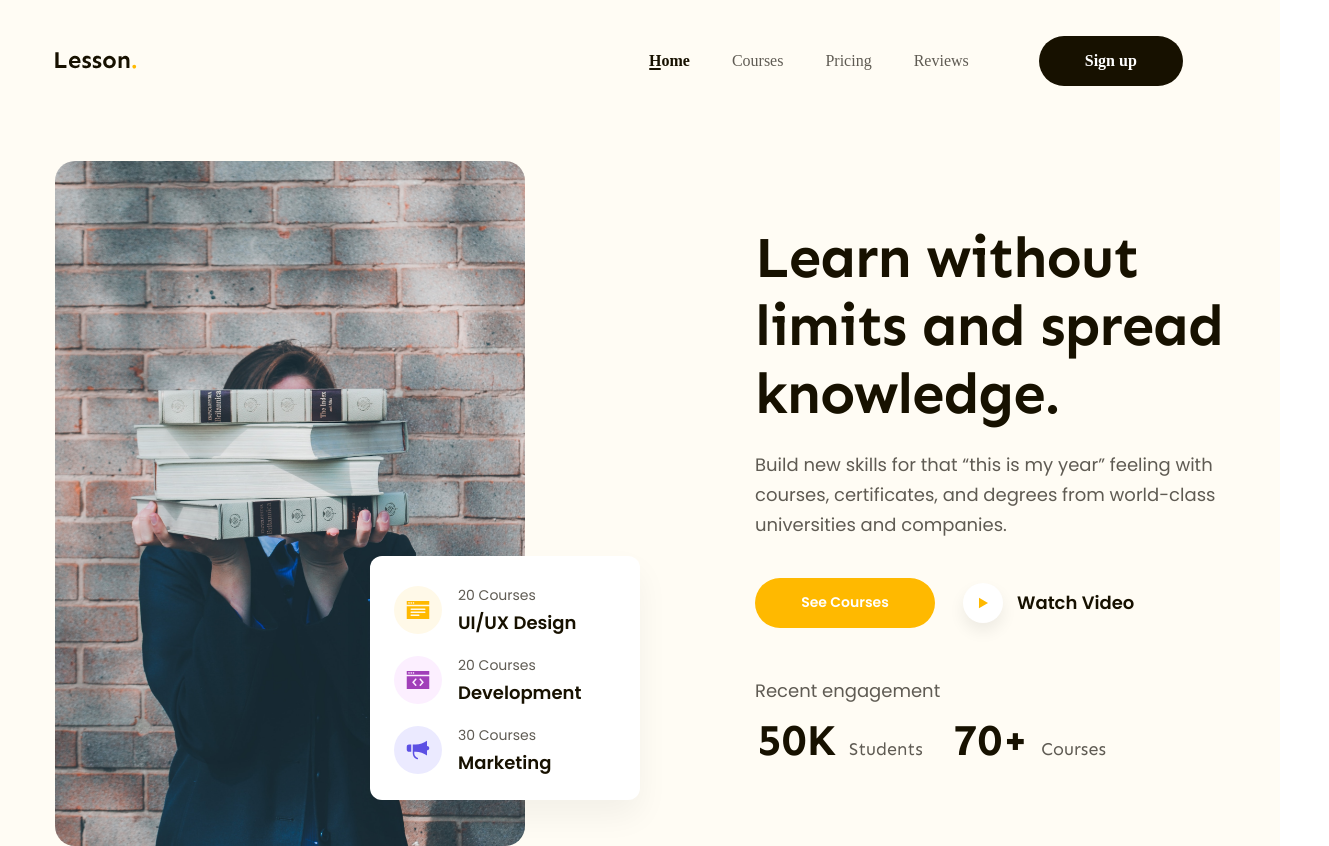
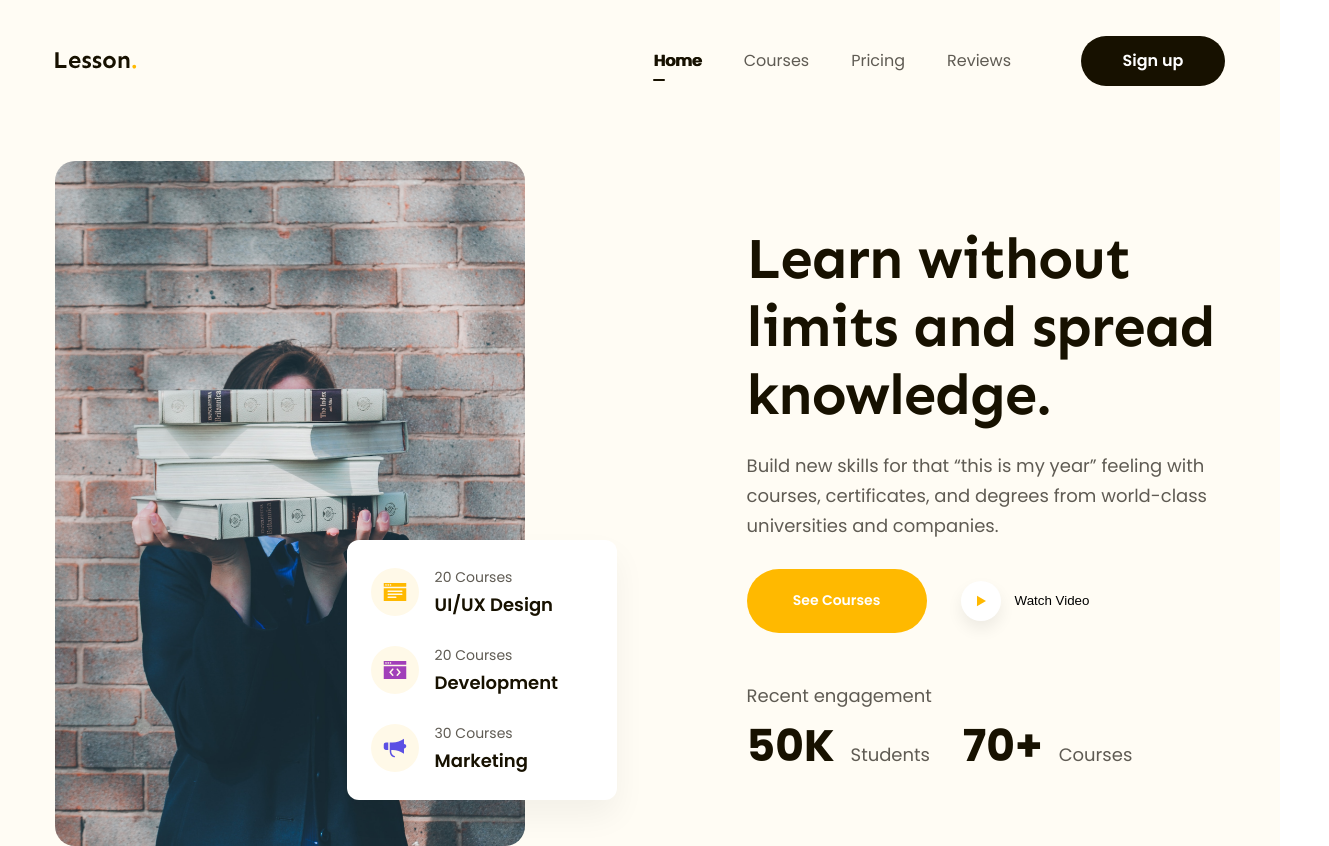
Before and after one commit to xuananh2212/project-html-css-02, a plain HTML site: page index.html in a window 1280 px wide. Shown: the top 846 px of the page, 1329 px wide, since content can reach past the window. Drawn offline with Linux system fonts and the light colour scheme.

Commit message:
sua hezo

```diff
--- a/assets/css/style.css
+++ b/assets/css/style.css
@@ -1,23 +1,32 @@
 * {
     box-sizing: border-box;
+}
+
+body {
     font-family: 'Poppins', sans-serif;
-
-
 }
 
 html {
     font-size: 62.5%;
 }
 
-html, body {
+html,
+body {
     scroll-behavior: smooth;
+}
+
+:root {
+    --font-sen: 'Sen', sans-serif;
 }
 
 /* ================common=================== */
 
 .content {
     width: 1170px;
-    margin: auto;
+    max-width: calc(100% - 48px);
+    margin-left: auto;
+    margin-right: auto;
+
 
 }
 
@@ -31,7 +40,7 @@ a {
     width: 118px;
     height: 50px;
     background: #171100;
-    border-radius: 25px;
+    border-radius: 999px;
     font-weight: 600;
     font-size: 1.4rem;
     line-height: 1.9;
@@ -43,13 +52,16 @@ a {
 
 /* ====================Header================== */
 
-.fixed-header {
+header {
+    background: #FFFCF4;
+    padding-top: calc(36px - 12px);
+}
+
+.header.fixed {
     position: sticky;
     left: 0;
-    top: calc(12px - 36px);
+    top: -24px;
     z-index: 1;
-    background: #FFFCF4;
-    padding-top: calc(36px - 12px);
 }
 
 .nav-bar {
@@ -61,12 +73,12 @@ a {
 
 .nav-menu {
     display: flex;
-    margin-left: 512px;
-    gap: 42px;
+    margin-left: auto;
 
 }
 
 .nav-menu a {
+    padding: 8px 21px;
     font-weight: 400;
     font-size: 1.6rem;
     line-height: 1.75;
@@ -74,18 +86,23 @@ a {
 
 }
 
-.nav-menu li:first-child a {
+.nav-menu li.action a {
     position: relative;
     font-weight: 600;
-    text-align: center;
     color: #171100;
 }
 
-.nav-menu li:first-child a::before {
+.nav-menu a:hover,
+.nav-menu li.action a {
+    text-shadow: 1px 0 0 currentColor;
+    color: #171100;
+}
+
+.nav-menu .action a::before {
     display: inline-block;
     content: "";
     position: absolute;
-    left: 0;
+    left: 21px;
     bottom: -1px;
     width: 12px;
     height: 2px;
@@ -93,8 +110,8 @@ a {
     border-radius: 1px;
 }
 
-.nav-bar .btn {
-    margin-left: 70px;
+.nav-bar .action-btn {
+    margin-left: 49px;
     min-width: 144px;
     font-size: 1.6rem;
     line-height: 1.75;
@@ -102,75 +119,155 @@ a {
 
 /* ======================hero=============== */
 
-.hezo-wrap {
+.hezo {
     background: #FFFCF4;
-    padding-top: calc(75px - 12px);
+    padding-top: 63px;
     padding-bottom: 65px;
 }
 
-.hezo {
+.body {
     display: flex;
 }
 
-.hezo .image-block {
+.body .media-block {
     position: relative;
+    width: 48%;
 }
 
-.hezo .image-block,
-.hezo .infor {
-    width: 50%;
-}
-
-.hezo .image-block>img {
+.body .media-block .img {
     width: 470px;
     height: 685px;
     object-fit: cover;
     border-radius: 20px;
 }
 
-.hezo .image-block .row {
+.body .media-block .hezo-summary {
     width: 270px;
-    height: 244px;
     position: absolute;
     right: 0;
     bottom: 48px;
     background: #FFFFFF;
     box-shadow: 0px 16px 32px rgba(0, 0, 0, 0.05);
     border-radius: 12px;
-    padding: 24px 58px 24px 24px;
+    padding: 24px 24px;
 
 }
 
-.hezo .image-block .row-list .row-items {
+.body .media-block .hezo-summary .items {
     display: flex;
     gap: 16px;
-    margin-top: 14px;
+    align-items: center;
 }
 
-.hezo .image-block .row-list {
-    margin-top: -12px;
+.body .media-block .hezo-summary .icon {
+    display: flex;
+    width: 48px;
+    height: 48px;
+    justify-content: center;
+    align-items: center;
+    background: #FFF9E8;
+    border-radius: 50%;
+
 }
 
-.hezo .image-block .row-list .row-items .desc {
+.body .media-block .infor .label {
     font-weight: 400;
     font-size: 1.4rem;
     line-height: 1.86;
     color: #5F5B53;
 }
 
-.hezo .image-block .row-list .row-items h2 {
+.body .media-block .infor .title {
     font-weight: 600;
     font-size: 18px;
     line-height: 30px;
     color: #171100;
 }
 
-.hezo .infor {
-    padding: 63px 0 64px 115px;
+.body .media-block .items+.items {
+    margin-top: 22px;
+}
+
+
+.body .content-block {
+    width: 52%;
+    padding: calc(214px - 150px) 0 0 130px;
+}
+
+.body .content-block .title {
+    font-family: var(--font-sen);
+    font-weight: 700;
+    font-size: 5.8rem;
+    line-height: 1.17;
+    letter-spacing: -0.02em;
+    color: #171100;
+}
+
+.body .content-block .desc {
+    margin-top: 22px;
+    font-weight: 400;
+    font-size: 1.8rem;
+    line-height: 1.67;
+    color: #5F5B53;
 
 }
 
-.hezo .infor h1 {
+.body .content-block .cta-group {
+    display: flex;
+    align-items: center;
+    gap: 28px;
+    margin: 28px 0 48px 0;
+}
+
+.body .content-block .btn-cta {
+    min-width: 180px;
+    height: 64px;
+    background: #FFB900;
+}
+
+.body .content-block .watch-video {
+    display: flex;
+    gap: 14px;
+    align-items: center;
+    border: none;
+    background-color: transparent;
+}
+
+.body .content-block .watch-video .icon {
+    display: flex;
+    justify-content: center;
+    align-items: center;
+    width: 40px;
+    height: 40px;
+    background: #FFFFFF;
+    box-shadow: 0px 8px 16px rgba(0, 0, 0, 0.07);
+    border-radius: 50%;
+}
+
+.body .content-block .stats {
+    margin-top: 8px;
+    margin-left: -28px;
+}
+
+.body .content-block .stats strong {
+    margin: 0 16px 0 28px;
+    font-weight: 700;
+    font-size: 4.4rem;
+    line-height: 1.23;
+    color: #171100;
+}
+
+
+
+
+
+
+
+
+
+
+
+/* .body .infor h1 {
     font-family: 'Sen', sans-serif;
     font-weight: 700;
     font-size: 5.8rem;
@@ -179,7 +276,7 @@ a {
     color: #171100;
 }
 
-.hezo .infor .desc-1 {
+.body .infor .desc-1 {
     margin-top: 22px;
     font-weight: 400;
     font-size: 1.8rem;
@@ -187,26 +284,26 @@ a {
     color: #5F5B53;
 }
 
-.hezo .infor .row {
+.body .infor .row {
     margin-top: 38px;
     display: flex;
     gap: 28px;
 }
 
-.hezo .infor .row .btn {
+.body .infor .row .btn {
     min-width: 180px;
     font-size: 1.4rem;
     background: #FFB900;
     border-radius: 32px;
 }
 
-.hezo .infor .row .row-item {
+.body .infor .row .row-item {
     display: flex;
     align-items: center;
     gap: 14px;
 }
 
-.hezo .infor .row .row-item a {
+.body .infor .row .row-item a {
     font-weight: 600;
     font-size: 1.8rem;
     line-height: 1.67;
@@ -214,7 +311,7 @@ a {
 
 }
 
-.hezo .infor .row .row-item .sub-row {
+.body .infor .row .row-item .sub-row {
     display: flex;
     width: 40px;
     height: 40px;
@@ -224,11 +321,11 @@ a {
 
 }
 
-.hezo .infor .row .row-item .sub-row img {
+.body .infor .row .row-item .sub-row img {
     margin: auto;
 }
 
-.hezo .infor .desc-2 {
+.body .infor .desc-2 {
     margin-top: 48px;
     font-weight: 400;
     font-size: 1.8rem;
@@ -237,13 +334,13 @@ a {
 
 }
 
-.hezo .infor .row-infor {
+.body .infor .row-infor {
     margin-top: 8px;
     display: flex;
     gap: 28px;
 }
 
-.hezo .infor .row-infor strong {
+.body .infor .row-infor strong {
     font-family: 'Sen', sans-serif;
     margin-left: 2px;
     font-weight: 700;
@@ -254,12 +351,12 @@ a {
 
 }
 
-.hezo .infor .row-infor span {
+.body .infor .row-infor span {
     font-weight: 400;
     font-size: 1.8rem;
     line-height: 1.67;
     color: #5F5B53;
-}
+} */
 
 
 /* =================course=================== */
--- a/index.html
+++ b/index.html
@@ -10,10 +10,9 @@
     <!-- link font  -->
     <link rel="preconnect" href="https://fonts.googleapis.com">
     <link rel="preconnect" href="https://fonts.gstatic.com" crossorigin>
-    <link href="https://fonts.googleapis.com/css2?family=Poppins:wght@200;400;500;600;700;800&display=swap"
+    <link
+        href="https://fonts.googleapis.com/css2?family=Poppins:wght@400;500;600;700&family=Sen:wght@400;700&display=swap"
         rel="stylesheet">
-    <link href="https://fonts.googleapis.com/css2?family=Sen:wght@400;700&display=swap" rel="stylesheet">
-
 
 
     <!-- link file reset css -->
@@ -22,72 +21,77 @@
     <!-- link file css -->
     <link rel="stylesheet" href="./assets/css/style.css">
 </head>
-
-<body >
-    <header class="fixed-header">
+<body>
+    <header class="header fixed">
         <div class="content">
             <nav class="nav-bar">
-               <a href="#"> <img src="./assets/imgs/logo.svg" alt="logo" class="logo"></a>
+                <a href="#"> <img src="./assets/imgs/logo.svg" alt="logo" class="logo"></a>
                 <ul class="nav-menu">
-                    <li><a href="#">Home</a></li>
+                    <li class="action"><a href="#">Home</a></li>
                     <li><a href="#courses">Courses</a></li>
                     <li><a href="#pricing">Pricing</a></li>
                     <li><a href="#reviews">Reviews</a></li>
                 </ul>
-                <a class="btn" href="#!">Sign up</a>
+                <a class="btn action-btn" href="#!">Sign up</a>
             </nav>
         </div>
     </header>
     <main>
-        <div class="hezo-wrap">
+        <div class="hezo">
             <div class="content">
-                <div class="hezo">
-                    <div class="image-block">
-                        <img src="./assets/imgs/hero.jpg" alt="">
-                        <div class="row">
-                            <div class="row-list">
-                                <div class="row-items">
-                                    <img src="./assets/imgs/hero-icon1.svg" alt="">
-                                    <div class="sub-row">
-                                        <p class="desc">20 Courses</p>
-                                        <h2>UI/UX Design</h2>
-                                    </div>
+                <div class="body">
+                    <div class="media-block">
+                        <img src="./assets/imgs/hero.jpg" alt="" class="img">
+                        <div class="hezo-summary">
+
+                              <div class="items">
+                                <div class="icon">
+                                    <img src="./assets/icons/list.svg" alt="">
                                 </div>
-                                <div class="row-items">
-                                    <img src="./assets/imgs/hero-icon2.svg" alt="">
-                                    <div class="sub-row">
-                                        <p class="desc">20 Courses</p>
-                                        <h2>Development</h2>
-                                    </div>
-                                </div>
-                                <div class="row-items">
-                                    <img src="./assets/imgs/hero-icon3.svg" alt="">
-                                    <div class="sub-row">
-                                        <p class="desc">30 Courses</p>
-                                        <h2>Marketing</h2>
-                                    </div>
+                                <div class="infor">
+                                    <p class="label">20 Courses</p>
+                                    <p class="title">UI/UX Design</p>
                                 </div>
                             </div>
+                            <div class="items">
+                                <div class="icon">
+                                    <img src="./assets/icons/code.svg" alt="">
+                                </div>
+                                <div class="infor">
+                                    <p class="label">20 Courses</p>
+                                    <p class="title">Development</p>
+                                </div>
+                            </div>
+                            <div class="items">
+                                <div class="icon">
+                                    <img src="./assets/icons/speaker.svg" alt="">
+                                </div>
+                                <div class="infor">
+                                    <p class="label">30 Courses</p>
+                                    <p class="title">Marketing</p>
+                                </div>
+                            </div>
+
                         </div>
                     </div>
-                    <div class="infor">
+                    <div class="content-block">
                         <h1 class="title">Learn without limits and spread knowledge.</h1>
-                        <p class="desc-1">Build new skills for that “this is my year” feeling with courses,
+                        <p class="desc">Build new skills for that “this is my year” feeling with courses,
                             certificates, and degrees from world-class universities and companies.</p>
-                        <div class="row">
-                            <a href="#!" class="btn">See Courses</a>
-                            <div class="row-item">
-                                <div class="sub-row">
+                        <div class="cta-group">
+                            <a href="#!" class="btn btn-cta">See Courses</a>
+                            <button class="watch-video">
+                                <div class="icon">
                                     <img src="./assets/imgs/Polygon.svg" alt="">
                                 </div>
-                                <a href="#!">Watch Video</a>
-                            </div>
+                               <span>Watch Video</span>
+                            </button>
                         </div>
-                        <p class="desc-2">Recent engagement</p>
-                        <div class="row-infor">
-                            <strong>50K <span>Students</span></strong>
-                            <strong>70+ <span>Courses</span></strong>
-                        </div>
+                        <p class="desc">Recent engagement</p>
+                        <p class="desc stats">
+                            <strong>50K</strong>Students
+                            <strong>70+</strong>Courses
+                        </p>
 
                     </div>
                 </div>
```
Also changed, not shown: assets/icons/chevron-left.svg (added), assets/icons/chevron-right.svg (added), assets/icons/code.svg (added), assets/icons/facebook.svg (added), assets/icons/instagram.svg (added), assets/icons/linkedin.svg (added), assets/icons/list.svg (added), assets/icons/open-quotes.svg (added), assets/icons/play.svg (added), assets/icons/speaker.svg (added), assets/icons/star.svg (added), assets/icons/twitter.svg (added), assets/imgs/hero-icon1.svg (deleted), assets/imgs/hero-icon2.svg (deleted), 1 more files.
